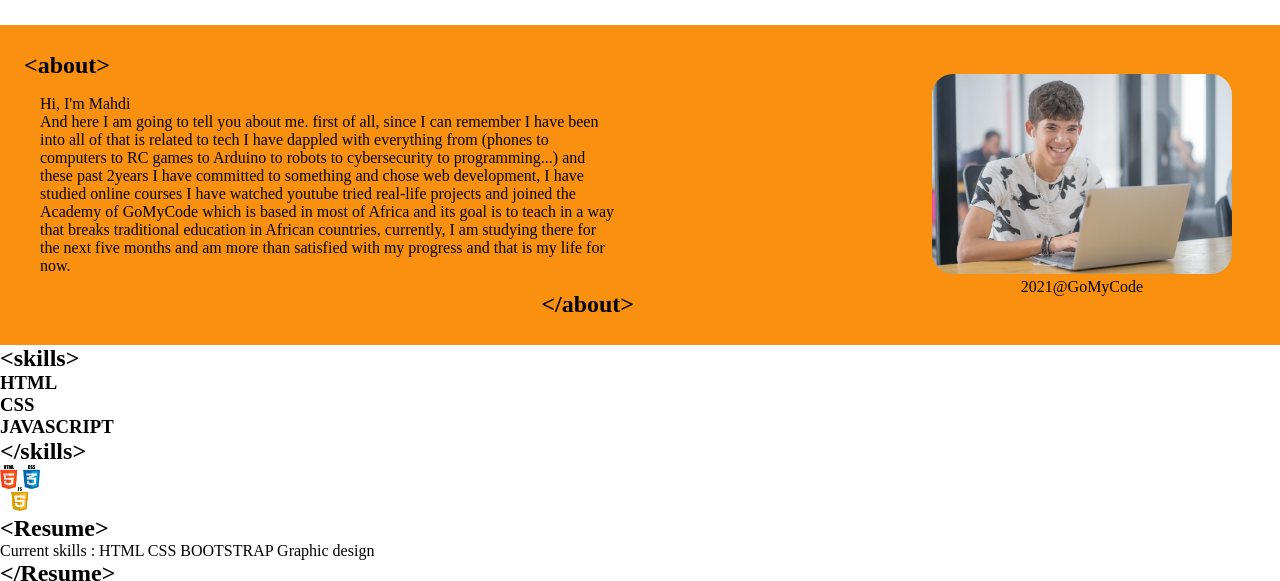
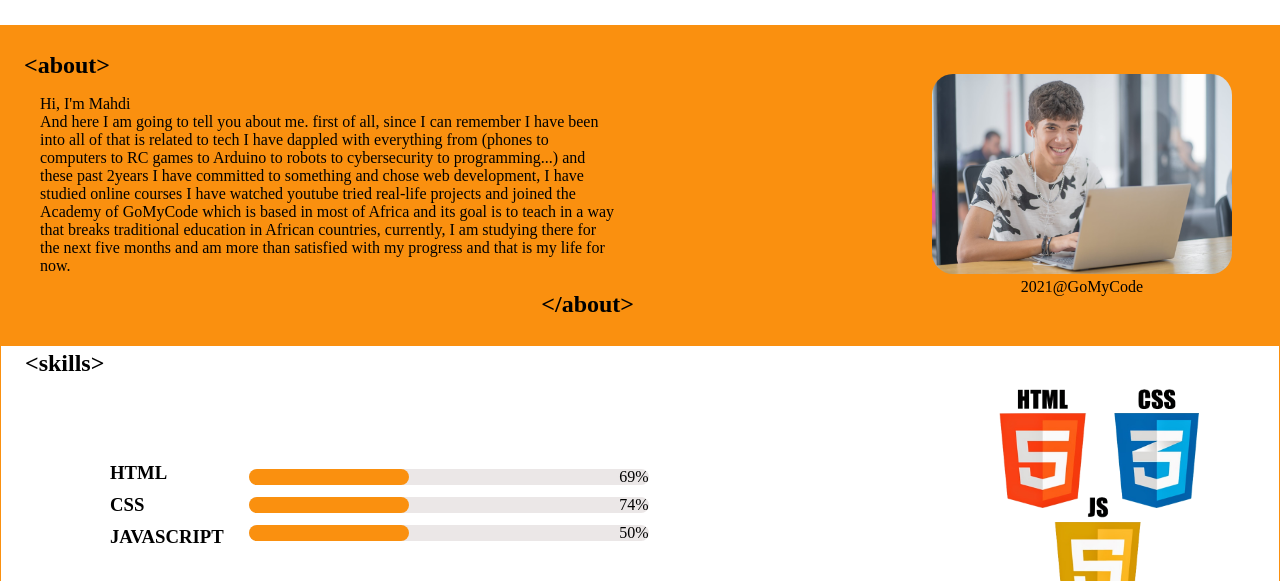
Before and after one commit to MIDAROU/Portfolio-Website, a plain HTML site: page index.html in a window 1280 px wide. Shown: the part 359-940 px from the top of the page. Drawn offline with nearby package versions, Linux system fonts and the light colour scheme; a web font is replaced by a local one.

Commit message:
Skills Section

```diff
--- a/index.html
+++ b/index.html
@@ -56,6 +56,7 @@
             </div>
         </section>
         <section id="Skills">
+            <div class="containerTwo">
                 <div class="left">
                     <h2>&ltskills&gt</h2>
                     <div class="skills">
@@ -65,15 +66,16 @@
                             <h3>JAVASCRIPT</h3>
                         </div>
                         <div class="skills_percantages">
-                        <div></div><p></p>
-                        <div></div><p></p>
-                        <div></div><p></p>
+                            <div class="lightgrey"><div class="orange percHtml"></div><p>69%</p></div>
+                            <div class="lightgrey"><div class="orange percCss"></div><p>74%</p></div>
+                            <div class="lightgrey"><div class="orange percJavascript"></div><p>50%</p></div>
                         </div>
                     </div>
-                <h2>&lt/skills&gt</h2>
+                    <h2 class="close">&lt/skills&gt</h2>
                 </div>
                 <div class="right">
                     <img src="/images/graph.png" alt="HTML CSS AND JS">
+                </div>
             </div>
         </section>
         <section id="ResumeWork">
--- a/styles.css
+++ b/styles.css
@@ -168,7 +168,7 @@ nav img {
 .container .left p {
   padding: 1rem;
 }
-.container .left .close {
+.close {
   text-align: end;
 }
 .container .right {
@@ -197,3 +197,72 @@ nav img {
     margin-top: 1.5rem;
   }
 }
+/*Styling the skills section*/
+.containerTwo{
+  display: flex;
+  align-items: center;
+  justify-content: space-between;
+  height: 20rem;
+  padding: 1rem;
+  border: solid 1px #fa900f;
+}
+.containerTwo .left {
+  max-width: 40em;
+  padding-right: 30px;
+  margin-left: 0.5rem;
+}
+.containerTwo .left .h2:nth-child(2){
+  text-align: end;
+}
+.skills{
+  display: flex;
+  padding: 5rem;
+}
+.skills_percantages{
+  display: flex;
+  flex-direction: column;
+  justify-content: space-evenly;
+  padding-left: 20px;
+}
+.skills_percantages.lightgrey,.skills_names h3{
+  padding: 5px;
+}
+.lightgrey{
+  display: flex;
+  align-items: center;
+  justify-content: space-between;
+  width: 25rem;
+  height: 1rem;
+  border-radius: 5rem;
+  background-color: rgb(235, 231, 231);
+}
+.orange{
+  width: 10rem;
+  height: 1rem;
+  border-radius: 5rem;
+  background-color: #fa900f;
+}
+.right{
+  margin-right: 4rem;
+
+}
+.right img{
+  width: 200px;
+}
+/*Making the about section rsponsive*/
+@media only screen and (max-width: 1000px) {
+  .containerTwo {
+    flex-direction: column;
+    height: fit-content;
+    margin-top: 14rem;
+  }
+  .containerTwo .left {
+    margin-left: 0;
+  }
+  .containerTwo .right {
+    margin-right: 0;
+  }
+  .containerTwo .right img {
+    margin-top: -3rem;
+  }
+}
```
Lines whose indentation alone changed are shown as unchanged.
